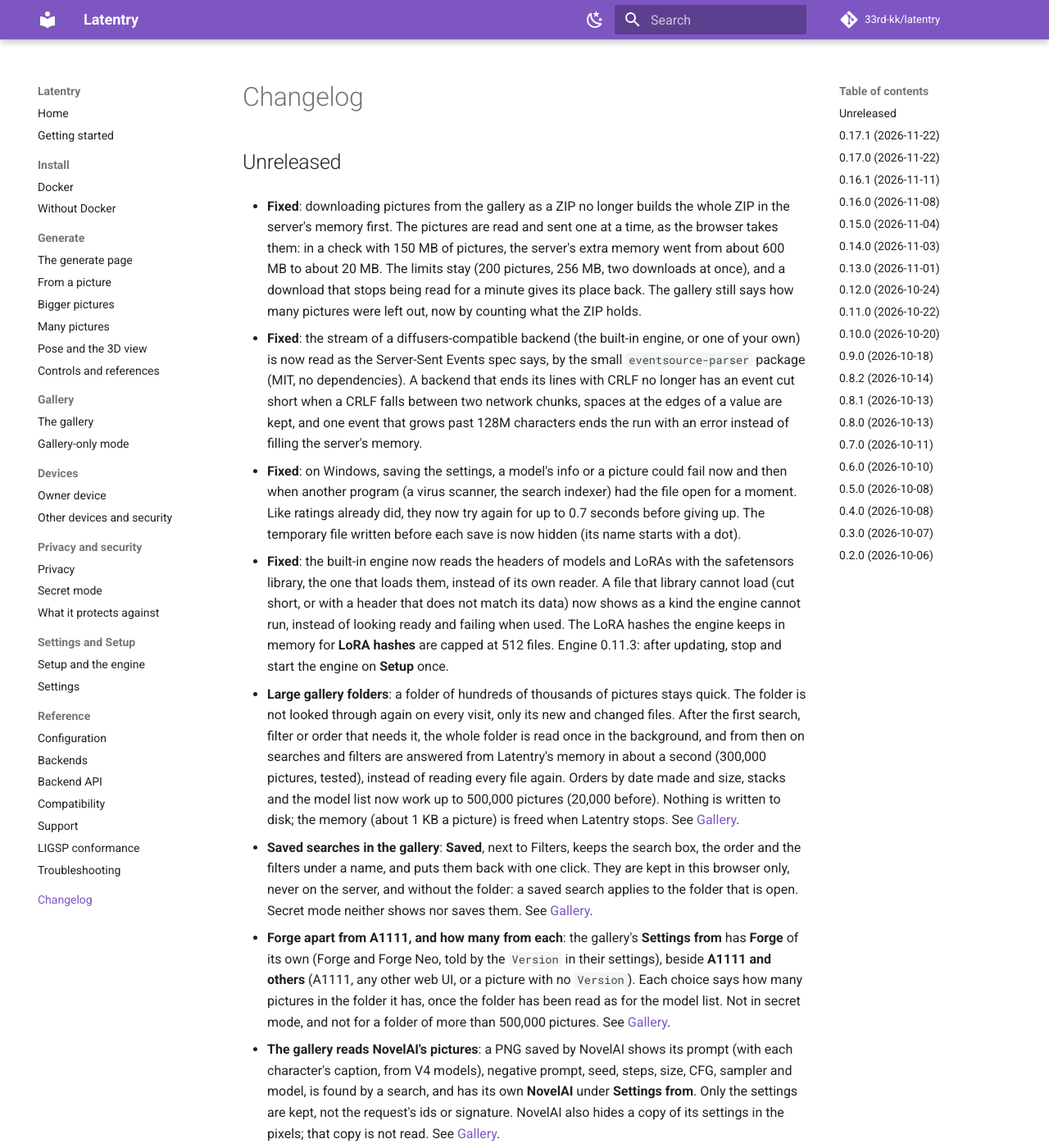
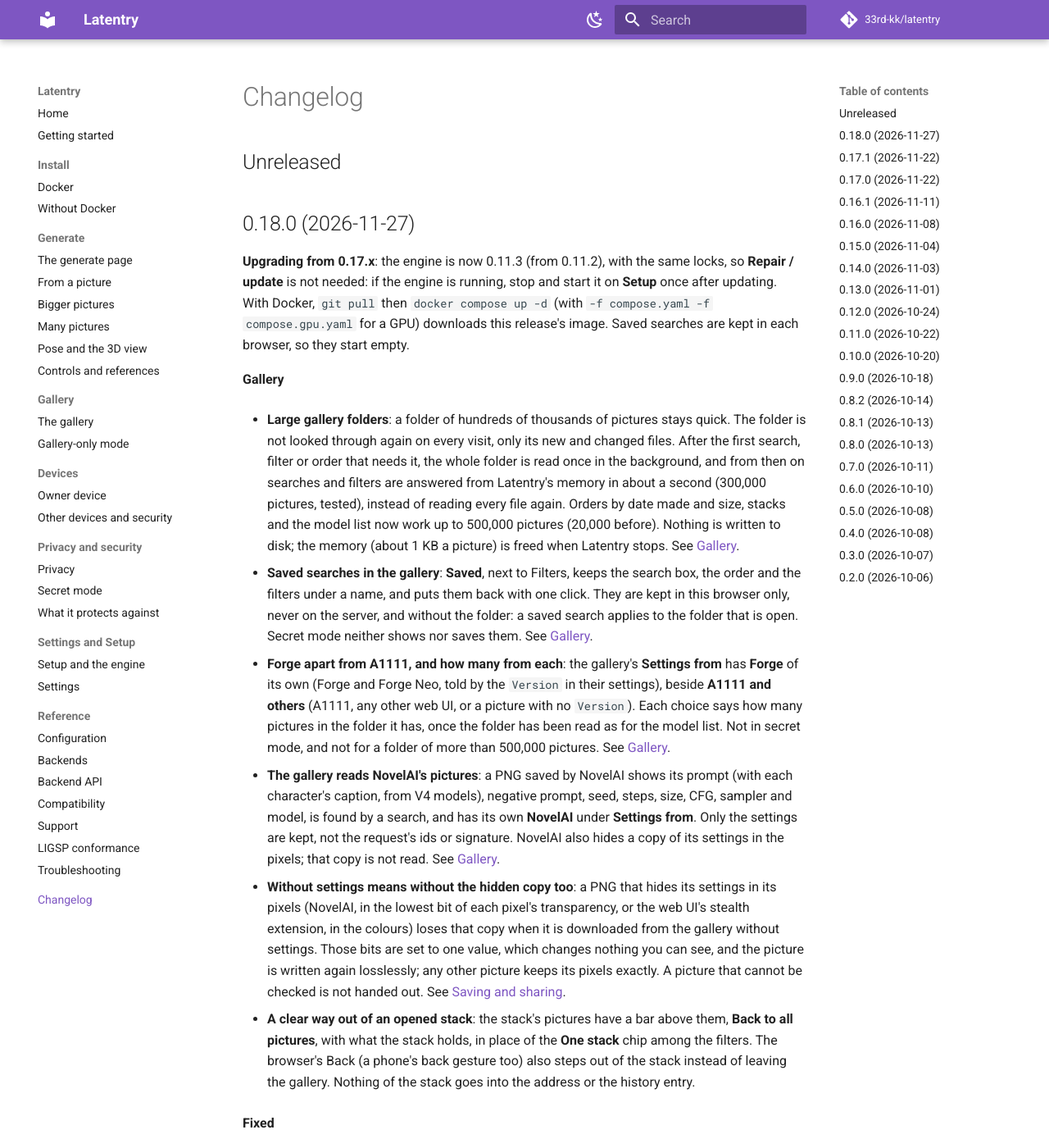
Before and after one commit to 33rd-kk/latentry, an MkDocs documentation site: the page built from docs/changelog.md, in a window 1280 px wide and 1400 px high. Shown: the whole window at 82% size. Built offline with MkDocs 1.6.1 and Material for MkDocs 9.7.7, drawn with Linux system fonts in a browser that asks for light colours; comment, search, counter and statistics services are not loaded; some of the changed text lies outside the part shown.

Commit message:
Release 0.18.0 (#246)
Large gallery folders searched from memory, saved searches, Forge and
NovelAI under Settings from, NovelAI's hidden copy removed when saving
without settings, a way back out of a stack, and fixes: streamed ZIP
downloads, spec-following SSE reading, Windows save retries, safetensors
headers in the engine (#221-#245). Engine 0.11.3 with the same locks:
restart it once, no Repair needed.

Co-authored-by: Claude Opus 5.5 <noreply@anthropic.com>

```diff
--- a/CHANGELOG.md
+++ b/CHANGELOG.md
@@ -2,36 +2,16 @@
 
 ## Unreleased
 
-- **Fixed**: downloading pictures from the gallery as a ZIP no longer
-  builds the whole ZIP in the server's memory first. The pictures are read
-  and sent one at a time, as the browser takes them: in a check with
-  150 MB of pictures, the server's extra memory went from about 600 MB to
-  about 20 MB. The limits stay (200 pictures, 256 MB, two downloads at
-  once), and a download that stops being read for a minute gives its place
-  back. The gallery still says how many pictures were left out, now by
-  counting what the ZIP holds.
+## 0.18.0 (2026-11-27)
 
-- **Fixed**: the stream of a diffusers-compatible backend (the built-in
-  engine, or one of your own) is now read as the Server-Sent Events spec
-  says, by the small `eventsource-parser` package (MIT, no dependencies).
-  A backend that ends its lines with CRLF no longer has an event cut short
-  when a CRLF falls between two network chunks, spaces at the edges of a
-  value are kept, and one event that grows past 128M characters ends the
-  run with an error instead of filling the server's memory.
+**Upgrading from 0.17.x**: the engine is now 0.11.3 (from 0.11.2), with
+the same locks, so **Repair / update** is not needed: if the engine is
+running, stop and start it on **Setup** once after updating. With Docker,
+`git pull` then `docker compose up -d` (with `-f compose.yaml -f
+compose.gpu.yaml` for a GPU) downloads this release's image. Saved
+searches are kept in each browser, so they start empty.
 
-- **Fixed**: on Windows, saving the settings, a model's info or a picture
-  could fail now and then when another program (a virus scanner, the search
-  indexer) had the file open for a moment. Like ratings already did, they
-  now try again for up to 0.7 seconds before giving up. The temporary
-  file written before each save is now hidden (its name starts with a dot).
-
-- **Fixed**: the built-in engine now reads the headers of models and LoRAs
-  with the safetensors library, the one that loads them, instead of its own
-  reader. A file that library cannot load (cut short, or with a header that
-  does not match its data) now shows as a kind the engine cannot run,
-  instead of looking ready and failing when used. The LoRA hashes the engine
-  keeps in memory for **LoRA hashes** are capped at 512 files. Engine
-  0.11.3: after updating, stop and start the engine on **Setup** once.
+**Gallery**
 
 - **Large gallery folders**: a folder of hundreds of thousands of pictures
   stays quick. The folder is not looked through again on every visit, only
@@ -94,6 +74,43 @@
   to watch or stop them, and runs in the queue failed. Now Settings says how
   many runs are drawing or waiting and offers to stop them all and switch,
   or to leave everything as it was.
+
+- **Downloading pictures as a ZIP no longer builds the whole ZIP in the
+  server's memory first.** The pictures are read and sent one at a time,
+  as the browser takes them: in a check with 150 MB of pictures, the
+  server's extra memory went from about 600 MB to about 20 MB. The limits
+  stay (200 pictures, 256 MB, two downloads at once), and a download that
+  stops being read for a minute gives its place back. The gallery still
+  says how many pictures were left out, now by counting what the ZIP holds.
+
+- **A backend's event stream is read as the Server-Sent Events spec
+  says**, by the small `eventsource-parser` package (MIT, no dependencies),
+  for the built-in engine and any diffusers-compatible backend of your own.
+  A backend that ends its lines with CRLF no longer has an event cut short
+  when a CRLF falls between two network chunks, spaces at the edges of a
+  value are kept, and one event that grows past 128M characters ends the
+  run with an error instead of filling the server's memory.
+
+- **Saving on Windows tries again when another program has the file
+  open.** Saving the settings, a model's info or a picture could fail now
+  and then while a virus scanner or the search indexer had the file open
+  for a moment. Like ratings already did, they now try again for up to 0.7
+  seconds before giving up. The temporary file written before each save is
+  now hidden (its name starts with a dot).
+
+- **The engine reads model and LoRA headers with the safetensors
+  library**, the one that loads them, instead of its own reader. A file
+  that library cannot load (cut short, or with a header that does not
+  match its data) now shows as a kind the engine cannot run, instead of
+  looking ready and failing when used. The LoRA hashes the engine keeps in
+  memory for **LoRA hashes** are capped at 512 files.
+
+**Maintenance**
+
+- undici 8.13.1 and lucide-react 1.77.0; for development and the
+  documentation site, eslint 10.15.0, Playwright 1.65.1, ruff 0.17.6,
+  CodeQL action 4.39.4, mkdocs-material 9.8.2 and pymdown-extensions
+  13.1.1.
 
 ## 0.17.1 (2026-11-22)
 
--- a/compose.yaml
+++ b/compose.yaml
@@ -13,8 +13,8 @@ services:
   latentry:
     # The official image of this release, built and attested by Latentry's
     # release workflow. Each release names its own version here; check it with
-    #   gh attestation verify oci://ghcr.io/33rd-kk/latentry:0.17.1 --repo 33rd-kk/latentry
-    image: ghcr.io/33rd-kk/latentry:0.17.1
+    #   gh attestation verify oci://ghcr.io/33rd-kk/latentry:0.18.0 --repo 33rd-kk/latentry
+    image: ghcr.io/33rd-kk/latentry:0.18.0
     init: true
     restart: unless-stopped
     ports:
--- a/package.json
+++ b/package.json
@@ -1,6 +1,6 @@
 {
   "name": "latentry",
-  "version": "0.17.1",
+  "version": "0.18.0",
   "private": true,
   "scripts": {
     "dev": "node scripts/serve.mjs dev",
```
Also changed, not shown: README.md (+3 -1 lines), docs/index.md (+3 -2 lines), 1 other file.
